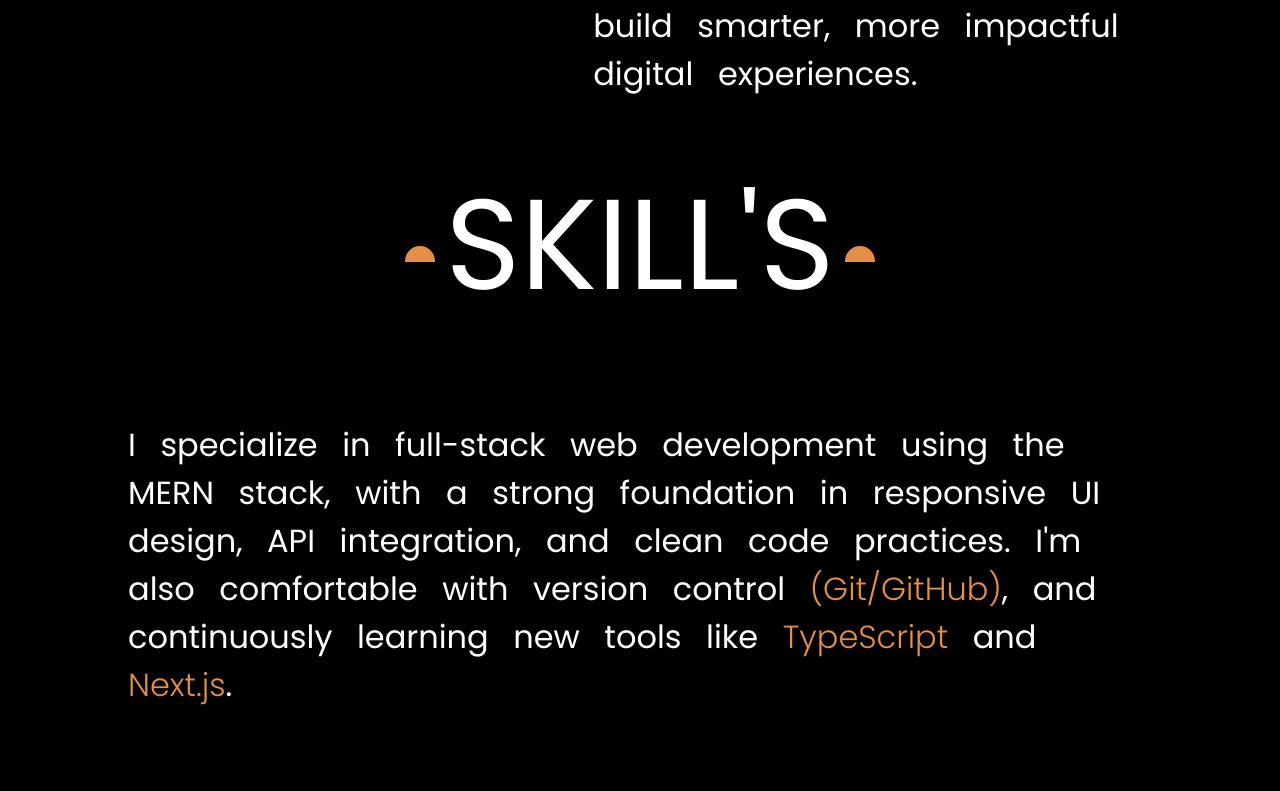
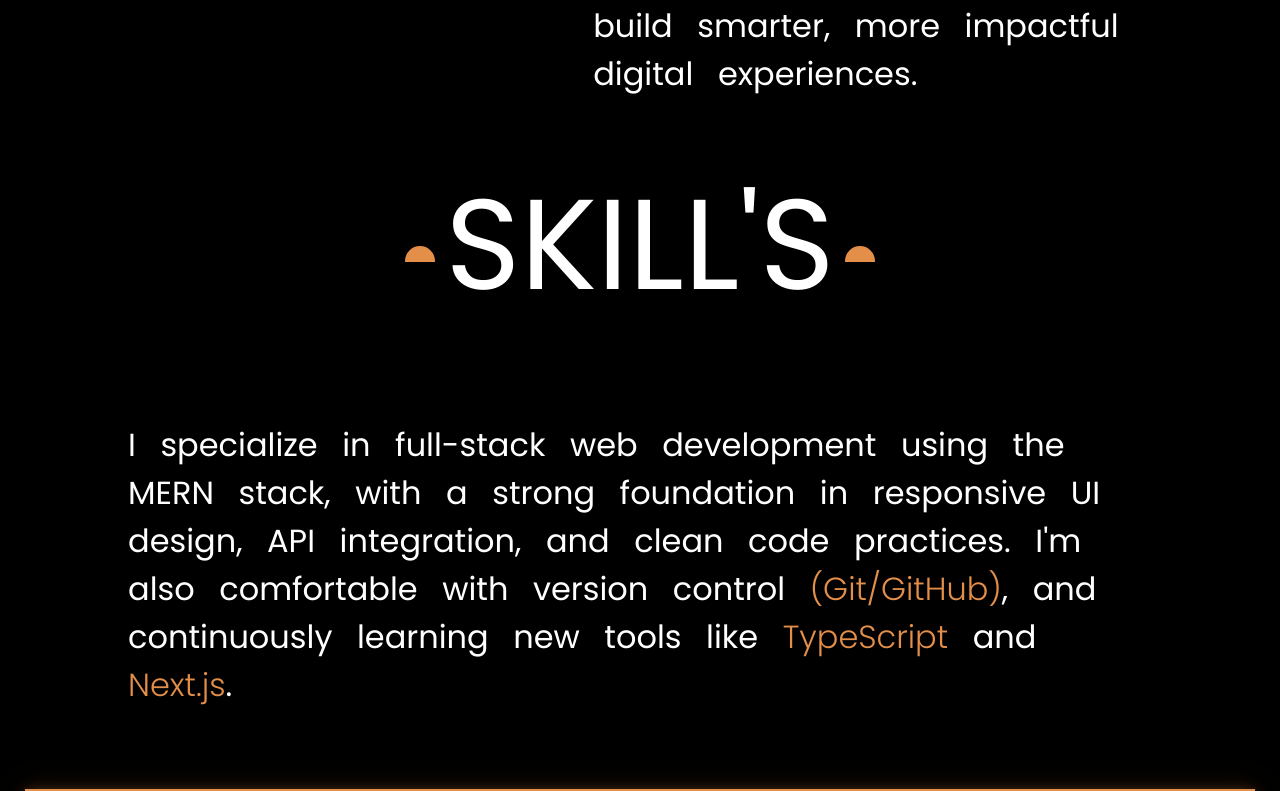
Before and after one commit to Arifkhan2007111/Portfolio, a React (Vite) app in the folder FrontEnd/: page / in a window 1280 px wide. Shown: the part 3678-4469 px from the top of the page. Before the commit the page ends 4387 px from the top, so only its background shows below. Built offline with nearby package versions, Linux system fonts and the light colour scheme.

Commit message:
Some changes in skill page

```diff
--- a/FrontEnd/src/Components/landing.jsx
+++ b/FrontEnd/src/Components/landing.jsx
@@ -104,7 +104,7 @@
             I specialize in full-stack web development using the MERN stack, with a strong foundation in responsive UI design, API integration, and clean code practices. I'm also comfortable with version control <h1> (Git/GitHub)</h1>, and continuously learning new tools like <h1> TypeScript</h1> and <h1> Next.js</h1>.
             </p>
           </div>
-
+          <div className="hr"></div>
 
         </div>
       </div>
```
